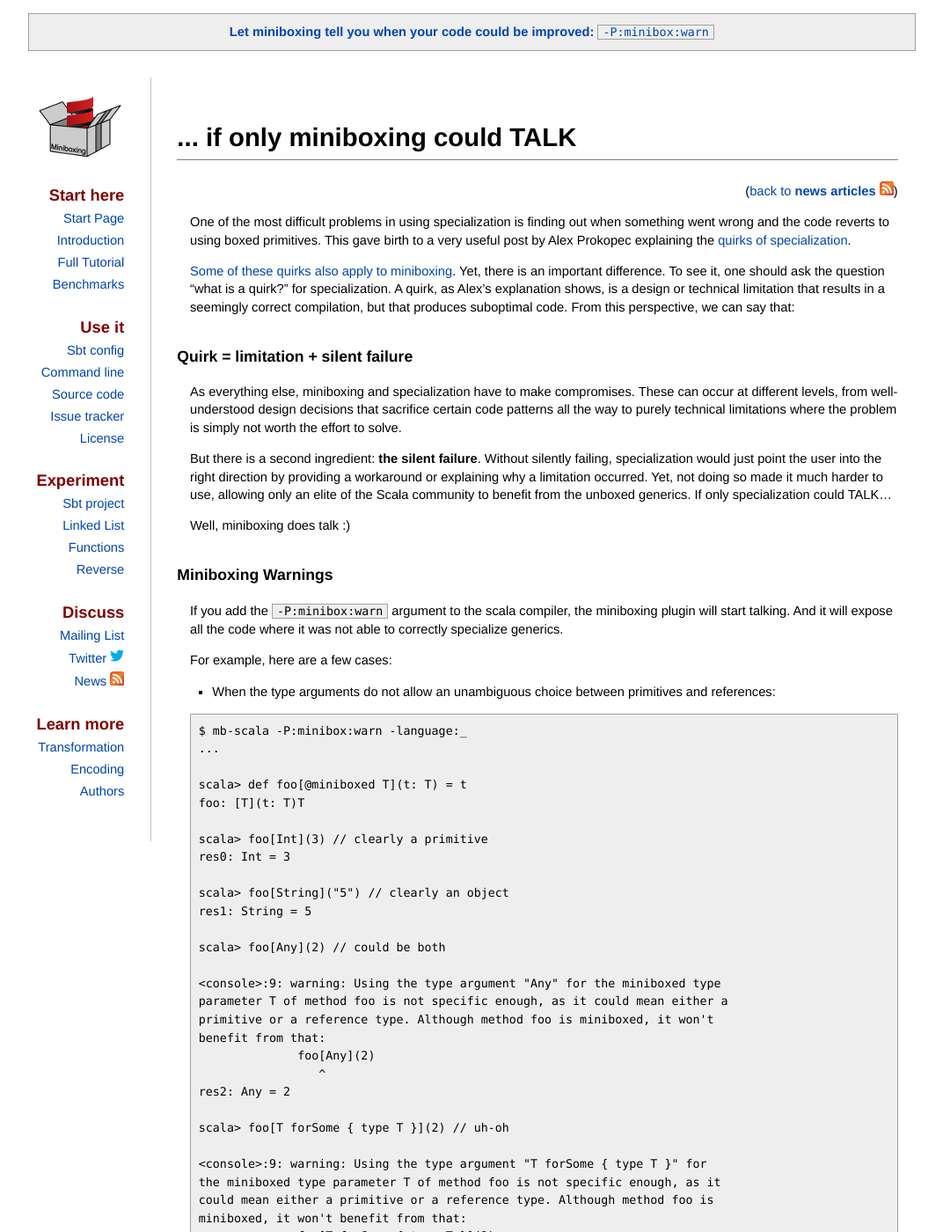
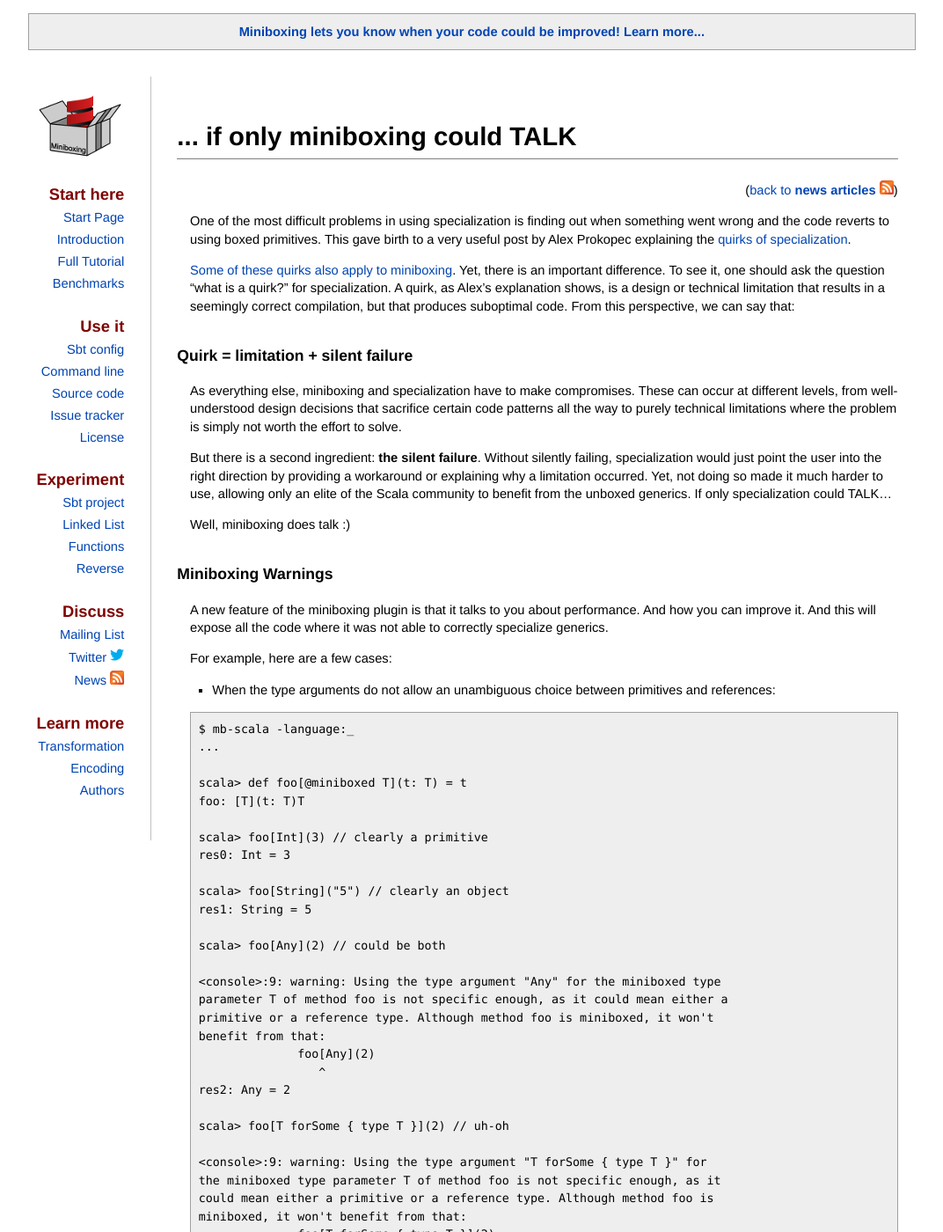
Before and after one commit to miniboxing/miniboxing.github.io, a Jekyll site: the page built from _posts/2014-10-21-miniboxing-warnings.md, in a window 1280 px wide and 1400 px high. Shown: the whole window at 88% size, without its empty margins (111-1183 px from the left). Built offline with Jekyll 4.4.1, drawn with Linux system fonts in a browser that asks for light colours; comment, search, counter and statistics services are not loaded; some of the changed text lies outside the part shown.

Commit message:
Warnings are default behavior

```diff
--- a/_layouts/default.html
+++ b/_layouts/default.html
@@ -26,7 +26,7 @@
   <body>
     <div id='outer'>
       <p class="paper" align="center">
-        <a href="/2014/10/21/miniboxing-warnings.html"><b>Let miniboxing tell you when your code could be improved: </b><code>-P:minibox:warn</code></a>
+        <a href="/2014/10/21/miniboxing-warnings.html"><b>Miniboxing lets you know when your code could be improved! Learn more...</b></a>
       </p>
       <br/>
       <div id='menu'>
--- a/_posts/2014-10-21-miniboxing-warnings.md
+++ b/_posts/2014-10-21-miniboxing-warnings.md
@@ -27,7 +27,7 @@ Well, miniboxing does talk :)
 
 ### Miniboxing Warnings
 
-If you add the `-P:minibox:warn` argument to the scala compiler, the miniboxing plugin will start talking. And it will
+A new feature of the miniboxing plugin is that it talks to you about performance. And how you can improve it. And this will
 expose all the code where it was not able to correctly specialize generics.
 
 For example, here are a few cases:
@@ -35,7 +35,7 @@ For example, here are a few cases:
 * When the type arguments do not allow an unambiguous choice between primitives and references:
 
 {% highlight text %}
-$ mb-scala -P:minibox:warn -language:_
+$ mb-scala -language:_
 ...
 
 scala> def foo[@miniboxed T](t: T) = t
@@ -172,10 +172,10 @@ iniboxing specialization due to technical limitations:
 defined class W
 {% endhighlight %}
 
-Finally, in some cases specialization is lost because some class or method in the library wasn't miniboxed. Normally, the compiler won't complain about this, since you can't do anything about it, but you can override this behavior using `-P:minibox:warn-all`:
+Finally, in some cases specialization is lost because some class or method in the library wasn't miniboxed:
 
 {% highlight text %}
-$ mb-scala -P:minibox:warn
+$ mb-scala
 ...
 
 scala> 3 :: Nil
@@ -198,7 +198,7 @@ scala> :quit
 
 {% endhighlight %}
 
-Until the feature is enabled by default, to get the miniboxing plugin to talk (generate the warnings), use the `-P:minibox:warn` flag!
+Hope it will be useful!
 
 ### Thanks guys!
 
```
Also changed, not shown: using_out.md (+5 -5 lines).
